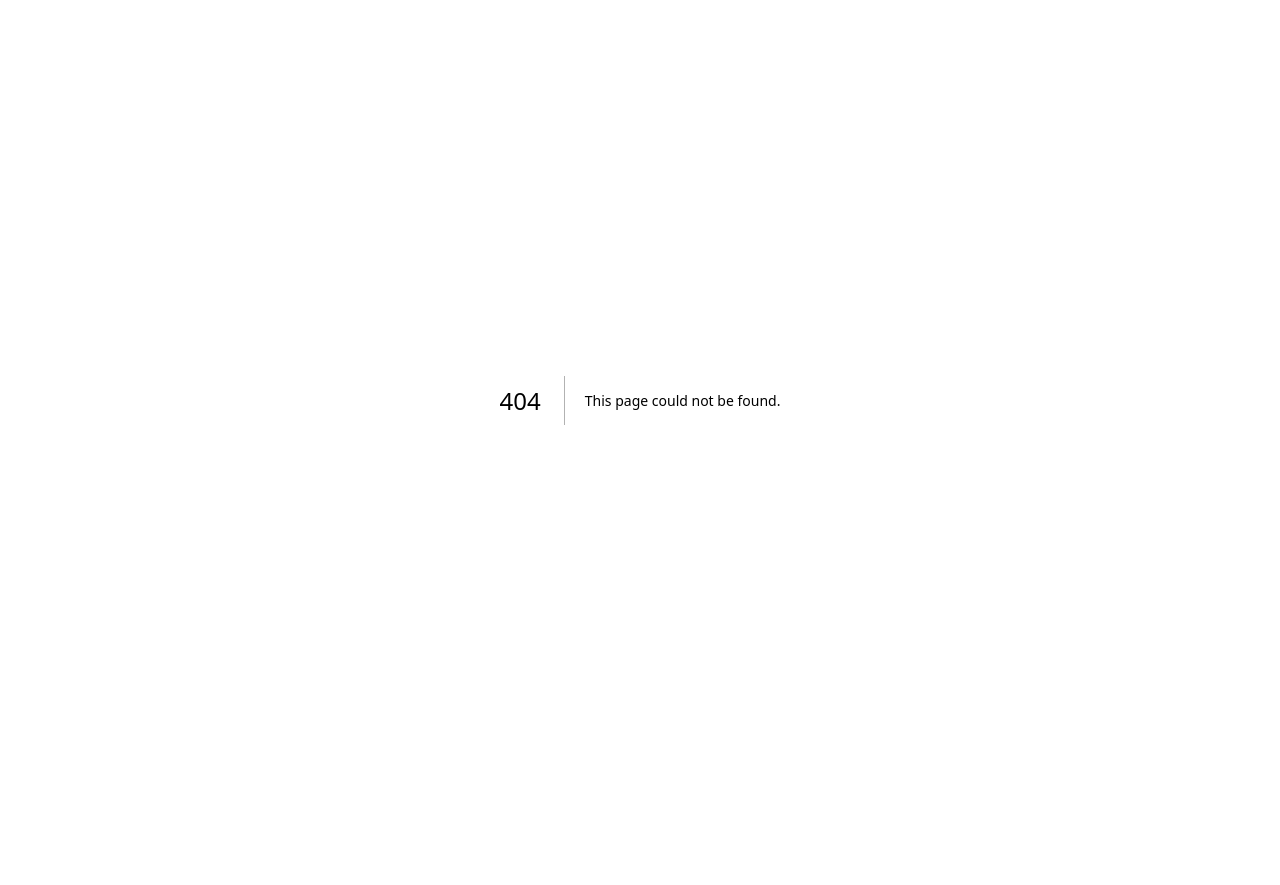
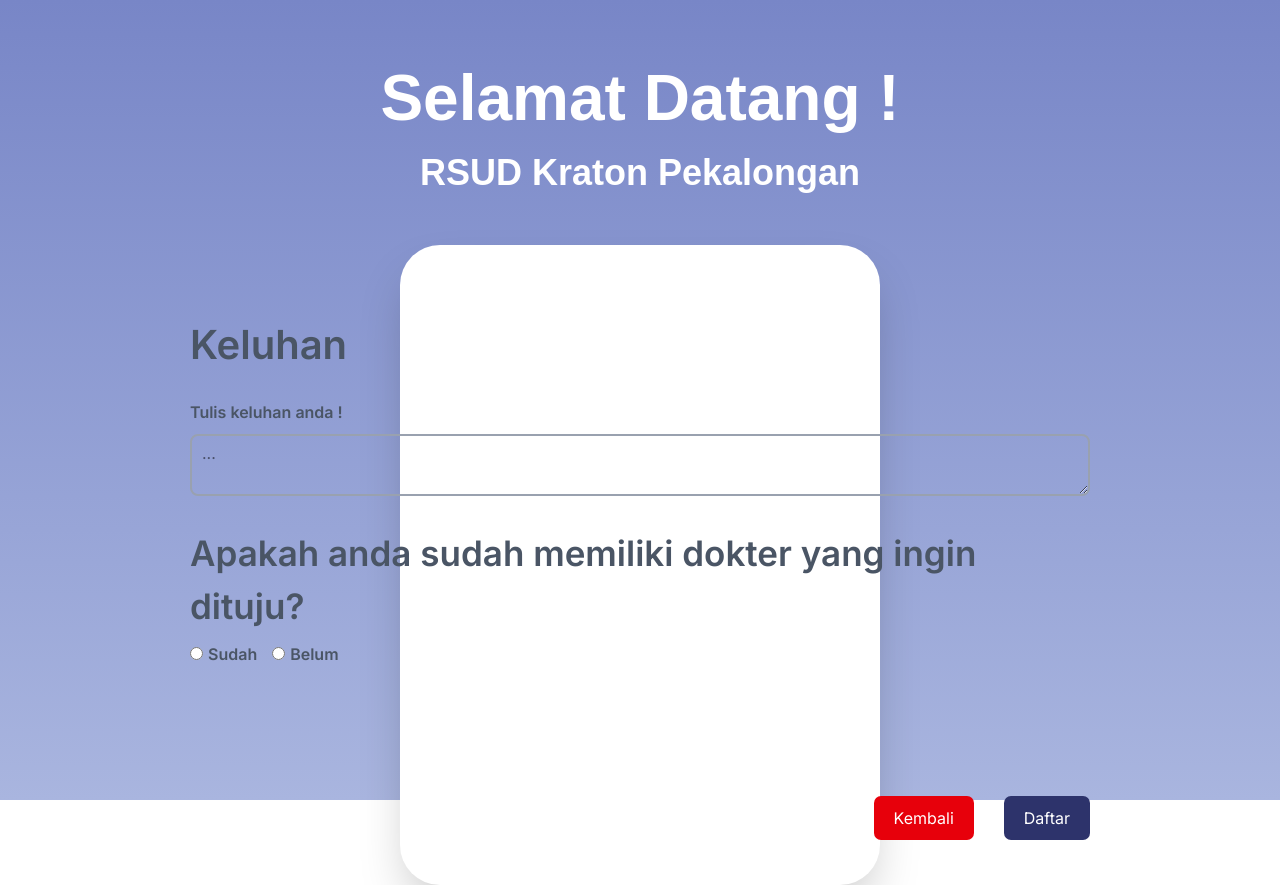
Before and after one commit to Stevienn/aplikasi-registrasi-rsud-kraton-pekalongan, a Next.js app: page /keluhan in a window 1280 px wide. Before the commit this address had no page. Before the commit the page ends 800 px from the top, so only its background shows below. Built offline with nearby package versions, Linux system fonts and the light colour scheme; no server answers; a web font is replaced by a local one.

Commit message:
feat: keluhan page

```diff
--- /dev/null
+++ b/src/app/keluhan/page.tsx
@@ -0,0 +1,125 @@
+"use client";
+
+import { logout } from "@/components/auth/lib";
+import Button from "@/components/form/Button";
+import FormLayout from "@/components/form/FormLayout";
+import Modal from "@/components/Modal";
+import { DatePicker, LocalizationProvider } from "@mui/x-date-pickers";
+import { AdapterDayjs } from "@mui/x-date-pickers/AdapterDayjs";
+import dayjs from "dayjs";
+import { redirect } from "next/navigation";
+import React, { useState } from "react";
+
+const Keluhan = () => {
+  const [keluhan, setKeluhan] = useState("");
+  const [already, setAlready] = useState("");
+  const [modalRegistration, setModalRegistration] = useState(false);
+  const [date, setDate] = useState("");
+  const today = dayjs();
+  const disabledDate = today.add(7, "day");
+  const handleLogout = async () => {
+    await logout();
+  };
+
+  const handleRegistration = () => {
+    if (already === "Sudah") {
+      redirect("/pilih-pasien");
+    } else if (already === "Belum") {
+      setModalRegistration(true);
+    }
+  };
+  return (
+    <>
+      <div id="shared-modal">
+        {modalRegistration && (
+          <Modal width="w-[500px]">
+            <Modal.Header title="Pendaftaran" />
+            <Modal.Body>
+              <>
+                <p className="text-blue-primary font-semibold mb-[10px]">
+                  Pilih Tanggal
+                </p>
+                <div className="mb-[6px]">
+                  <LocalizationProvider dateAdapter={AdapterDayjs}>
+                    <DatePicker
+                      sx={{ width: "100%" }}
+                      minDate={today}
+                      maxDate={disabledDate}
+                      onChange={(newValue) => setDate(newValue)}
+                    />
+                  </LocalizationProvider>
+                </div>
+                <p className="italic text-red-500 text-[13px] mb-[85px]">
+                  *Reservasi maksimal 1 minggu ke depan dari tanggal pendaftaran
+                </p>
+              </>
+            </Modal.Body>
+            <Modal.Footer>
+              <Button
+                placeholder="Kembali"
+                onClick={() => setModalRegistration(false)}
+                isCancel
+                customClass="text-[14px] px-[13px] py-[10px]"
+              />
+              <Button
+                placeholder="Daftar"
+                onClick={() => alert("SABAR BANG BELUM JADI")}
+                customClass="text-[14px] px-[20px] py-[10px]"
+              />
+            </Modal.Footer>
+          </Modal>
+        )}
+      </div>
+
+      <FormLayout title="Selamat Datang !">
+        <div className="font-inter-sans pt-[30px]">
+          <h1 className="font-semibold text-[40px] text-gray-600 mb-[25px]">
+            Keluhan
+          </h1>
+          <p className="text-gray-600 font-semibold mb-[10px]">
+            Tulis keluhan anda !
+          </p>
+          <textarea
+            name="Keluhan"
+            id="keluhan"
+            className="border-[2px] border-gray-400 px-[10px] py-[5px] rounded-[8px] mb-[25px] w-[900px] "
+            placeholder="..."
+            value={keluhan}
+            onChange={(e) => setKeluhan(e.target.value)}
+          />
+          <h1 className="font-semibold text-[35px] text-gray-600 mb-[10px]">
+            Apakah anda sudah memiliki dokter yang ingin dituju?
+          </h1>
+          <div className="mb-[130px]">
+            <input
+              type="radio"
+              id="Pria"
+              name="Dituju"
+              value="Sudah"
+              onChange={(event) => setAlready(event.target.value)}
+            />
+            <label className="ml-[5px] mr-[15px] text-gray-600 font-semibold">
+              Sudah
+            </label>
+            <input
+              type="radio"
+              id="Wanita"
+              name="Dituju"
+              value="Belum"
+              onChange={(event) => setAlready(event.target.value)}
+            />
+            <label className="ml-[5px] mr-[15px] text-gray-600 font-semibold">
+              Belum
+            </label>
+          </div>
+          <div className="flex justify-end gap-[30px] mb-[15px]">
+            <Button placeholder="Kembali" onClick={handleLogout} isCancel />
+            <Button placeholder="Daftar" onClick={handleRegistration} />
+          </div>
+        </div>
+      </FormLayout>
+    </>
+  );
+};
+
+export default Keluhan;
--- a/src/app/registrasi/page.tsx
+++ b/src/app/registrasi/page.tsx
@@ -27,10 +27,9 @@ const Registrasi = () => {
   const [name, setName] = useState("");
   const [bpjs, setBpjs] = useState<number>();
   const [gender, setGender] = useState("");
-  const [birth, setBirth] = useState<string>(dayjs("").format());
+  const [birth, setBirth] = useState("");
   const [phone, setPhone] = useState("");
   const [email, setEmail] = useState("");
-
   const [isWarningBpjs, setIsWarningBpjs] = useState("");
   const [isWarningEmail, setIsWarningEmail] = useState("");
   const [isWarningPhone, setIsWarningPhone] = useState("");
--- a/src/components/Card.tsx
+++ b/src/components/Card.tsx
@@ -28,6 +28,7 @@ const Card = ({
 }: ICardProps) => {
   const [modalSchedule, setModalSchedule] = useState(false);
   const [modalRegistration, setModalRegistration] = useState(false);
+  const [date, setDate] = useState("");
 
   const today = dayjs();
   const disabledDate = today.add(7, "day");
@@ -89,6 +90,7 @@ const Card = ({
                     sx={{ width: "100%" }}
                     minDate={today}
                     maxDate={disabledDate}
+                    onChange={(newValue) => setDate(newValue)}
                   />
                 </LocalizationProvider>
               </div>
--- a/src/components/auth/session.ts
+++ b/src/components/auth/session.ts
@@ -8,7 +8,7 @@ export async function createSession(user: any) {
   const session = await encrypt({ user, expires });
 
   (await cookies()).set("session", session, { expires, httpOnly: true });
-  redirect("/pilih-dokter");
+  redirect("/keluhan");
 }
 
 export async function verifySession() {
```
